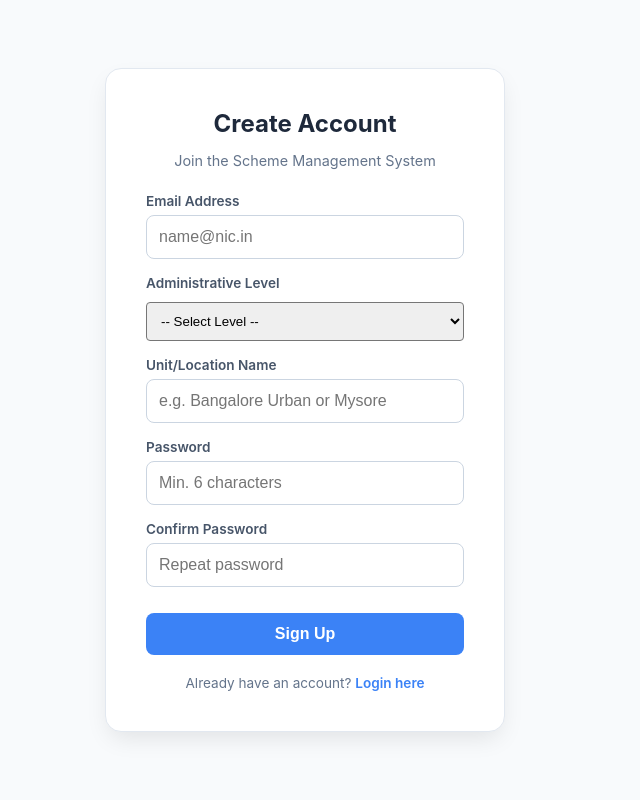
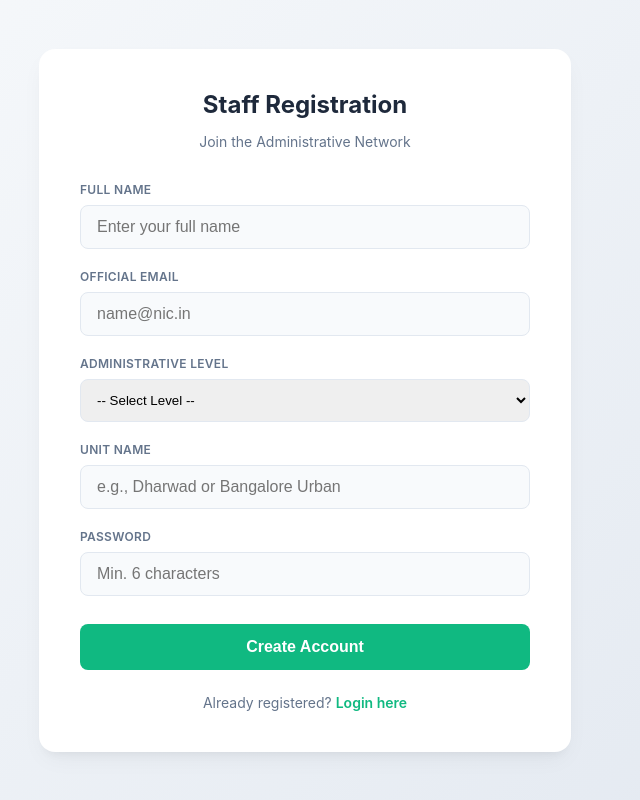
Before and after one commit to zubersadikoffice-crypto/atma-supabase-project, a Flask app: page /register in a window 1280 px wide. Shown: the whole page, without its empty margins (335-975 px from the left). Run offline with Flask 3, Linux system fonts and the light colour scheme; some libraries are stand-ins or nearby versions.

Commit message:
login & Register Connect with supabase

```diff
--- a/static/css/login.css
+++ b/static/css/login.css
@@ -1,4 +1,115 @@
-body { background: #f0f2f5; display: flex; height: 100vh; align-items: center; justify-content: center; font-family: sans-serif; }
-.auth-card { background: white; padding: 40px; border-radius: 12px; box-shadow: 0 4px 20px rgba(0,0,0,0.1); width: 320px; }
-input { width: 100%; padding: 12px; margin: 10px 0; border: 1px solid #ddd; border-radius: 6px; box-sizing: border-box; }
-button { width: 100%; padding: 12px; background: #3ecf8e; color: white; border: none; border-radius: 6px; cursor: pointer; font-weight: bold; }
+:root {
+    --primary: #10b981; /* Emerald 500 - Modern, trustworthy green */
+    --primary-hover: #059669;
+    --bg-gradient: linear-gradient(135deg, #f8fafc 0%, #e2e8f0 100%);
+    --text-main: #1e293b; /* Slate 800 */
+    --text-muted: #64748b; /* Slate 500 */
+    --card-bg: #ffffff;
+    --border: #e2e8f0;
+}
+
+body {
+    background: var(--bg-gradient);
+    display: flex;
+    height: 100vh;
+    margin: 0;
+    align-items: center;
+    justify-content: center;
+    font-family: 'Inter', -apple-system, system-ui, sans-serif;
+    color: var(--text-main);
+}
+
+.auth-card {
+    background: var(--card-bg);
+    padding: 2.5rem;
+    border-radius: 16px;
+    box-shadow: 0 10px 25px -5px rgba(0, 0, 0, 0.05),
+                0 8px 10px -6px rgba(0, 0, 0, 0.05);
+    width: 100%;
+    max-width: 400px; /* Slightly wider for better balance */
+    border: 1px solid rgba(255, 255, 255, 0.7);
+}
+
+h2 {
+    margin: 0 0 0.5rem 0;
+    font-size: 1.5rem;
+    font-weight: 700;
+    text-align: center;
+    color: var(--text-main);
+}
+
+.subtitle {
+    display: block;
+    text-align: center;
+    color: var(--text-muted);
+    font-size: 0.875rem;
+    margin-bottom: 2rem;
+}
+
+label {
+    display: block;
+    font-size: 0.75rem;
+    font-weight: 600;
+    text-transform: uppercase;
+    letter-spacing: 0.025em;
+    margin-bottom: 0.5rem;
+    color: var(--text-muted);
+}
+
+input {
+    width: 100%;
+    padding: 12px 16px;
+    margin-bottom: 1.25rem;
+    border: 1.5px solid var(--border);
+    border-radius: 8px;
+    box-sizing: border-box;
+    font-size: 1rem;
+    transition: all 0.2s ease;
+    background-color: #f8fafc;
+}
+
+input:focus {
+    outline: none;
+    border-color: var(--primary);
+    background-color: #fff;
+    box-shadow: 0 0 0 4px rgba(16, 185, 129, 0.1);
+}
+
+button {
+    width: 100%;
+    padding: 14px;
+    background: var(--primary);
+    color: white;
+    border: none;
+    border-radius: 8px;
+    cursor: pointer;
+    font-size: 1rem;
+    font-weight: 600;
+    transition: transform 0.1s ease, background 0.2s ease;
+    margin-top: 0.5rem;
+}
+
+button:hover {
+    background: var(--primary-hover);
+}
+
+button:active {
+    transform: scale(0.98);
+}
+
+.footer-links {
+    margin-top: 1.5rem;
+    text-align: center;
+    font-size: 0.875rem;
+    color: var(--text-muted);
+}
+
+.footer-links a {
+    color: var(--primary);
+    text-decoration: none;
+    font-weight: 600;
+}
+
+.footer-links a:hover {
+    text-decoration: underline;
+}
--- a/static/js/register.js
+++ b/static/js/register.js
@@ -1,43 +1,28 @@
-document.getElementById('registerBtn').addEventListener('click', async () => {
+// Wrap everything in this function
+document.addEventListener('DOMContentLoaded', () => {
+    const registerBtn = document.getElementById('registerBtn');
+
+    // Add a check to prevent errors if the button isn't on this specific page
+    if (registerBtn) {
+        registerBtn.addEventListener('click', async () => {
             const email = document.getElementById('email').value;
             const password = document.getElementById('password').value;
-    const confirmPassword = document.getElementById('confirm-password').value;
-    const level = document.getElementById('level').value;
-    const unitName = document.getElementById('unit_name').value;
+            const level = document.getElementById('admin_level').value;
+            const unit = document.getElementById('unit_name').value;
 
-    if (password !== confirmPassword) {
-        alert("Passwords do not match!");
-        return;
-    }
-
-    if (!level || !unitName) {
-        alert("Please select your Level and Unit Name.");
-        return;
-    }
-
-    const btn = document.getElementById('registerBtn');
-    btn.innerText = "Registering...";
-    btn.disabled = true;
+            // ... rest of your registration logic ...
+            console.log("Attempting to register:", email);
 
             const { data, error } = await _supabase.auth.signUp({
                 email: email,
                 password: password,
                 options: {
-            data: {
-                admin_level: level,
-                unit: unitName
-            }
+                    data: { admin_level: level, unit: unit }
                 }
             });
 
-    btn.innerText = "Sign Up";
-    btn.disabled = false;
-
-    if (error) {
-        alert("Error: " + error.message);
-    } else {
-        alert("Success! Check your email for the confirmation link.");
-        // Redirect back to login file
-        window.location.href = "/login";
+            if (error) alert(error.message);
+            else alert("Check your email!");
+        });
     }
 });
--- a/templates/register.html
+++ b/templates/register.html
@@ -3,35 +3,39 @@
 <head>
     <meta charset="UTF-8">
     <meta name="viewport" content="width=device-width, initial-scale=1.0">
-    <title>Register - Scheme Management</title>
-    <link rel="stylesheet" href="../static/css/register.css">
+    <title>Create Account | Scheme Management System</title>
+    <link rel="stylesheet" href="../static/css/login.css">
     <script src="https://cdn.jsdelivr.net/npm/@supabase/supabase-js@2"></script>
 </head>
 <body>
-    <div class="register-container">
-        <div class="register-card">
-            <h2>Create Account</h2>
-            <p class="subtitle">Join the Scheme Management System</p>
+    <div class="auth-card" style="max-width: 450px;">
+        <h2>Staff Registration</h2>
+        <p class="subtitle">Join the Administrative Network</p>
 
         <div class="input-group">
-                <label for="email">Email Address</label>
+            <label for="full_name">Full Name</label>
+            <input type="text" id="full_name" placeholder="Enter your full name" required>
+        </div>
+
+        <div class="input-group">
+            <label for="email">Official Email</label>
             <input type="email" id="email" placeholder="name@nic.in" required>
         </div>
 
         <div class="input-group">
-                <label for="level">Administrative Level</label>
-                <select id="level" required style="width: 100%; padding: 10px; margin-top: 5px; border-radius: 4px;">
+            <label for="admin_level">Administrative Level</label>
+            <select id="admin_level" style="width:100%; padding:12px; border-radius:8px; border:1.5px solid #e2e8f0; margin-bottom:1.25rem;">
                 <option value="">-- Select Level --</option>
-                    <option value="state">State</option>
-                    <option value="division">Division</option>
-                    <option value="district">District</option>
-                    <option value="taluk">Taluk</option>
+                <option value="state">State HQ</option>
+                <option value="division">Division Office</option>
+                <option value="district">District Office</option>
+                <option value="taluk">Taluk Office</option>
             </select>
         </div>
 
         <div class="input-group">
-                <label for="unit_name">Unit/Location Name</label>
-                <input type="text" id="unit_name" placeholder="e.g. Bangalore Urban or Mysore" required>
+            <label for="unit_name">Unit Name</label>
+            <input type="text" id="unit_name" placeholder="e.g., Dharwad or Bangalore Urban" required>
         </div>
 
         <div class="input-group">
@@ -39,16 +43,10 @@
             <input type="password" id="password" placeholder="Min. 6 characters" required>
         </div>
 
-            <div class="input-group">
-                <label for="confirm-password">Confirm Password</label>
-                <input type="password" id="confirm-password" placeholder="Repeat password" required>
-            </div>
-
-            <button id="registerBtn" class="btn-primary">Sign Up</button>
+        <button id="registerBtn">Create Account</button>
 
         <div class="footer-links">
-                Already have an account? <a href="{{ url_for('login_page') }}">Login here</a>
-            </div>
+            Already registered? <a href="{{ url_for('login_page') }}">Login here</a>
         </div>
     </div>
 
```
Also changed, not shown: static/js/login.js (+20 -4 lines), templates/login.html (+19 -7 lines). Lines whose indentation alone changed are shown as unchanged.
